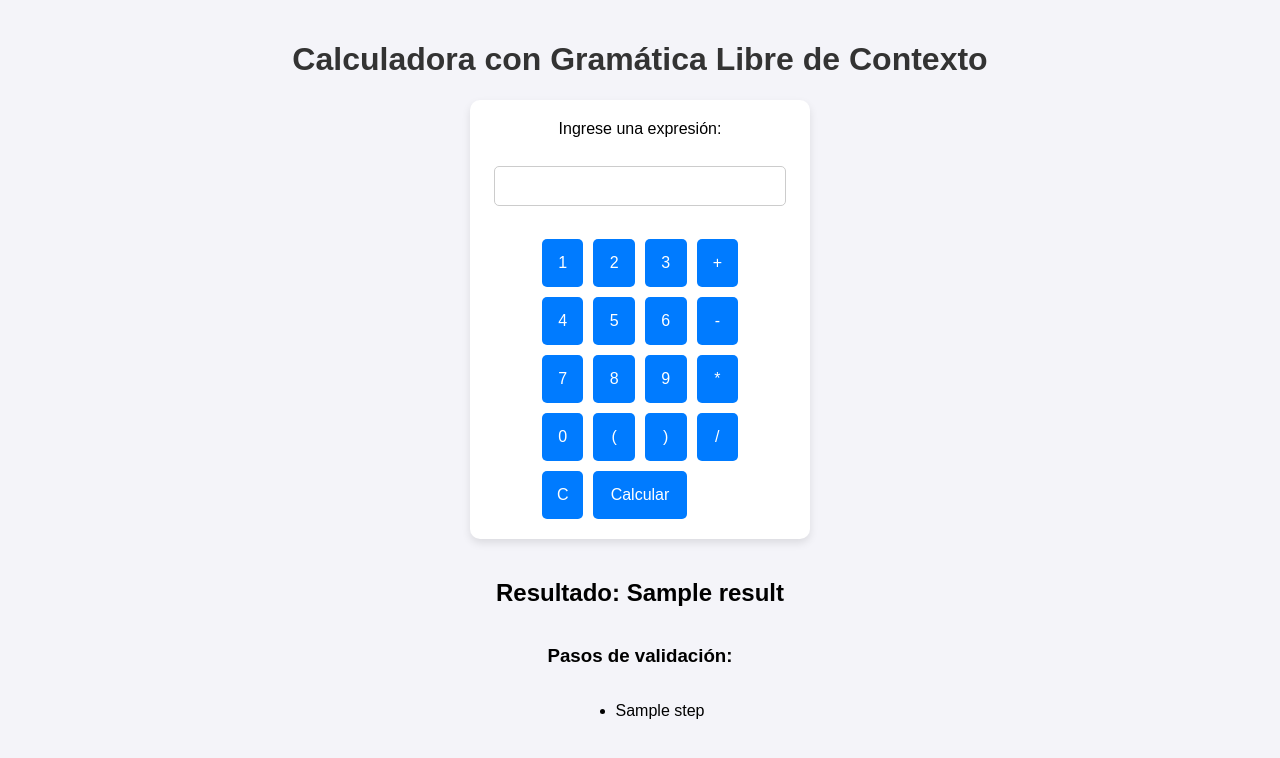
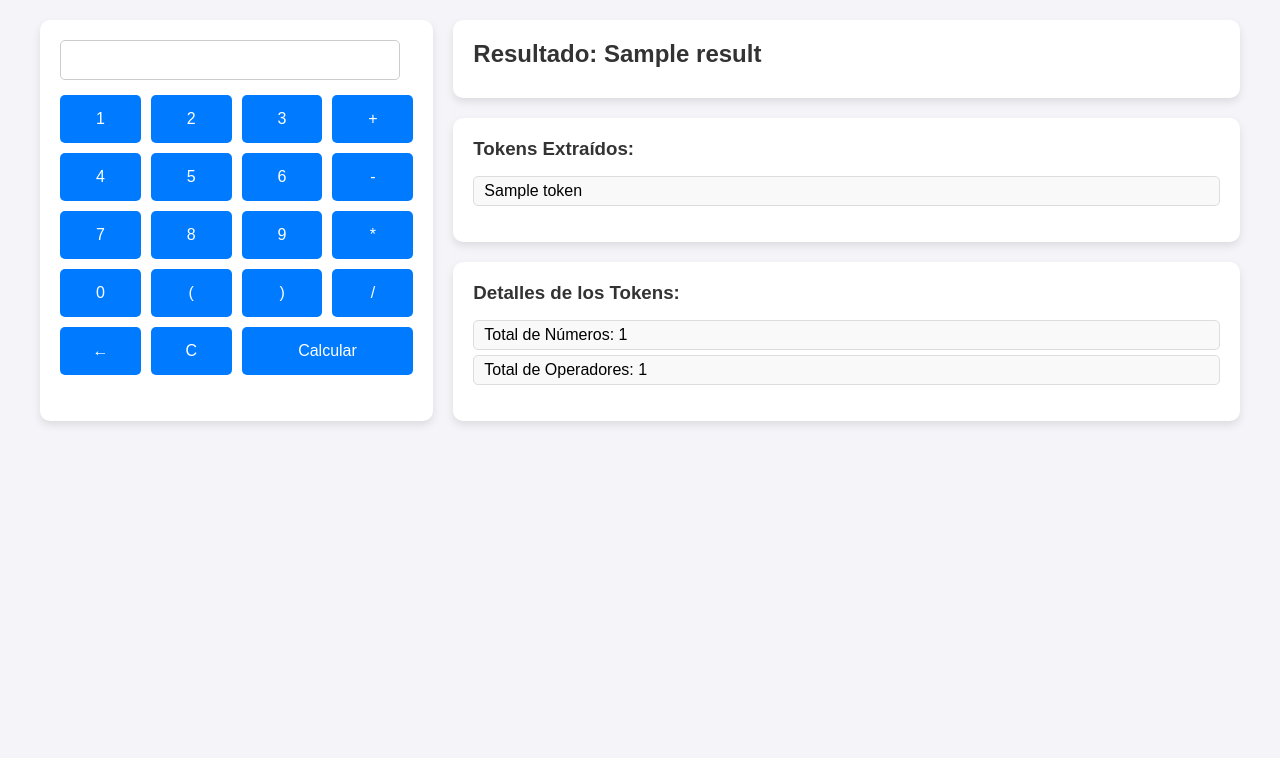
Before and after one commit to AlbertoSMC72/calculadora_LibreContexto_visual, a Flask app: template templates/index.html in a window 1280 px wide. Shown: the top 758 px of the page. Run offline with Flask 3, Linux system fonts and the light colour scheme; the template is opened without the code that fills it: most values are stand-ins (such as "Sample title", 1, 10 or a date in 2020).

Commit message:
Agregar análisis de tokens y mejoras en la interfaz de la calculadora

```diff
--- a/app.py
+++ b/app.py
@@ -1,31 +1,42 @@
-from flask import Flask, render_template, request, redirect, url_for, send_file
-from validator import validate_expression, evaluate_expression
+from flask import Flask, render_template, request
+import re
+import os
 from graph_generator import generate_tree_graph
-import os
 
 app = Flask(__name__)
+results_history = []
+
+# Función para analizar los tokens
+def analyze_tokens(expression):
+    tokens = re.findall(r'[0-9]+|[\+\-\*/\(\)]', expression)
+    total_numbers = len([t for t in tokens if t.isdigit()])
+    total_operators = len([t for t in tokens if t in '+-*/'])
+    return tokens, total_numbers, total_operators
 
 @app.route('/', methods=['GET', 'POST'])
 def index():
     result = None
-    validation_steps = []
+    error = None
+    tokens = []
+    total_numbers = 0
+    total_operators = 0
     graph_path = None
-    error = None
 
     if request.method == 'POST':
         expression = request.form['expression']
-        is_valid, validation_steps = validate_expression(expression)
+        try:
+            # Validación básica
+            tokens, total_numbers, total_operators = analyze_tokens(expression)
+            result = eval(expression)  # Evaluar la expresión
+            results_history.append(result)  # Guardar el resultado
 
-        if is_valid:
-            try:
-                result = evaluate_expression(expression)
-                graph_path = generate_tree_graph(expression)
-            except Exception as e:
-                error = f"Error al calcular la expresión: {str(e)}"
-        else:
-            error = "La expresión ingresada no es válida."
+            # Generar el gráfico del árbol
+            graph_path = generate_tree_graph(expression)
+        except Exception as e:
+            error = f"Error al procesar la expresión: {str(e)}"
 
-    return render_template('index.html', result=result, steps=validation_steps, graph_path=graph_path, error=error)
+    return render_template('index.html', result=result, error=error, tokens=tokens,
+                           total_numbers=total_numbers, total_operators=total_operators, graph_path=graph_path)
 
 if __name__ == '__main__':
     app.run(debug=True)
--- a/templates/index.html
+++ b/templates/index.html
@@ -4,31 +4,34 @@
     <meta charset="UTF-8">
     <meta name="viewport" content="width=device-width, initial-scale=1.0">
     <title>Calculadora con Gramática Libre de Contexto</title>
-    <link rel="stylesheet" href="{{ url_for('static', filename='style.css') }}">
     <style>
         body {
             font-family: Arial, sans-serif;
-            display: flex;
-            flex-direction: column;
-            align-items: center;
             margin: 0;
             padding: 20px;
             background-color: #f4f4f9;
+            display: flex;
+            justify-content: center;
+            align-items: flex-start;
         }
 
-        h1 {
-            color: #333;
+        .container {
+            display: grid;
+            grid-template-columns: 1fr 2fr;
+            gap: 20px;
+            width: 100%;
+            max-width: 1200px;
         }
 
-        form {
+        .calculator {
             background: #ffffff;
             padding: 20px;
             border-radius: 10px;
             box-shadow: 0 4px 8px rgba(0, 0, 0, 0.1);
-            width: 300px;
             display: flex;
             flex-direction: column;
             align-items: center;
+            display: inline-block;
         }
 
         #expression {
@@ -83,31 +86,78 @@
             background-color: #218838;
         }
 
-        p {
+        .backspace-button {
+            background-color: #ffc107;
+        }
+
+        .backspace-button:hover {
+            background-color: #e0a800;
+        }
+
+        .results {
+            display: flex;
+            flex-direction: column;
+            gap: 20px;
+        }
+
+        .card {
+            background: white;
+            box-shadow: 0 4px 8px rgba(0, 0, 0, 0.1);
+            border-radius: 10px;
+            padding: 20px;
+        }
+
+        .card h2, .card h3 {
+            margin: 0 0 10px;
+            color: #333;
+        }
+
+        .card ul {
+            list-style: none;
+            padding: 0;
+        }
+
+        .card ul li {
+            margin: 5px 0;
+            padding: 5px 10px;
+            background: #f9f9f9;
+            border-radius: 5px;
+            border: 1px solid #ddd;
+        }
+
+        .card img {
+            max-width: 100%;
+            border-radius: 5px;
+            margin-top: 10px;
+        }
+
+        p.error {
             color: red;
             font-size: 14px;
         }
     </style>
     <script>
-        // Función para insertar el valor en el campo de entrada
         function insertValue(value) {
             const inputField = document.getElementById('expression');
             inputField.value += value;
         }
 
-        // Función para limpiar el campo de entrada
+        function backspace() {
+            const inputField = document.getElementById('expression');
+            inputField.value = inputField.value.slice(0, -1);
+        }
+
         function clearInput() {
             document.getElementById('expression').value = '';
         }
     </script>
 </head>
 <body>
-    <h1>Calculadora con Gramática Libre de Contexto</h1>
+    <div class="container">
+        <!-- Columna de la Calculadora -->
+        <div class="calculator">
             <form method="post">
-        <label for="expression">Ingrese una expresión:</label><br>
                 <input type="text" id="expression" name="expression" readonly required>
-        <br>
-        <!-- Botones de la calculadora -->
                 <div class="button-grid">
                     <button type="button" onclick="insertValue('1')">1</button>
                     <button type="button" onclick="insertValue('2')">2</button>
@@ -125,28 +175,49 @@
                     <button type="button" onclick="insertValue('(')">(</button>
                     <button type="button" onclick="insertValue(')')">)</button>
                     <button type="button" onclick="insertValue('/')">/</button>
+                    <button type="button" class="backspace-button" onclick="backspace()">←</button>
                     <button type="button" class="clear-button" onclick="clearInput()">C</button>
                     <button type="submit" class="submit-button">Calcular</button>
                 </div>
             </form>
+        </div>
 
+        <!-- Columna de Resultados -->
+        <div class="results">
             {% if error %}
-        <p>{{ error }}</p>
+                <div class="card">
+                    <p class="error">{{ error }}</p>
+                </div>
             {% endif %}
+
             {% if result is not none %}
+                <div class="card">
                     <h2>Resultado: {{ result }}</h2>
-    {% endif %}
-    {% if steps %}
-        <h3>Pasos de validación:</h3>
+                </div>
+                <div class="card">
+                    <h3>Tokens Extraídos:</h3>
                     <ul>
-            {% for step in steps %}
-                <li>{{ step }}</li>
+                        {% for token in tokens %}
+                            <li>{{ token }}</li>
                         {% endfor %}
                     </ul>
+                </div>
+                <div class="card">
+                    <h3>Detalles de los Tokens:</h3>
+                    <ul>
+                        <li>Total de Números: {{ total_numbers }}</li>
+                        <li>Total de Operadores: {{ total_operators }}</li>
+                    </ul>
+                </div>
             {% endif %}
+
             {% if graph_path %}
-        <h3>Árbol de derivación:</h3>
+                <div class="card">
+                    <h3>Árbol de Derivación:</h3>
                     <img src="{{ url_for('static', filename='tree_graph.png') }}" alt="Árbol de derivación">
+                </div>
             {% endif %}
+        </div>
+    </div>
 </body>
 </html>
```
Lines whose indentation alone changed are shown as unchanged.
